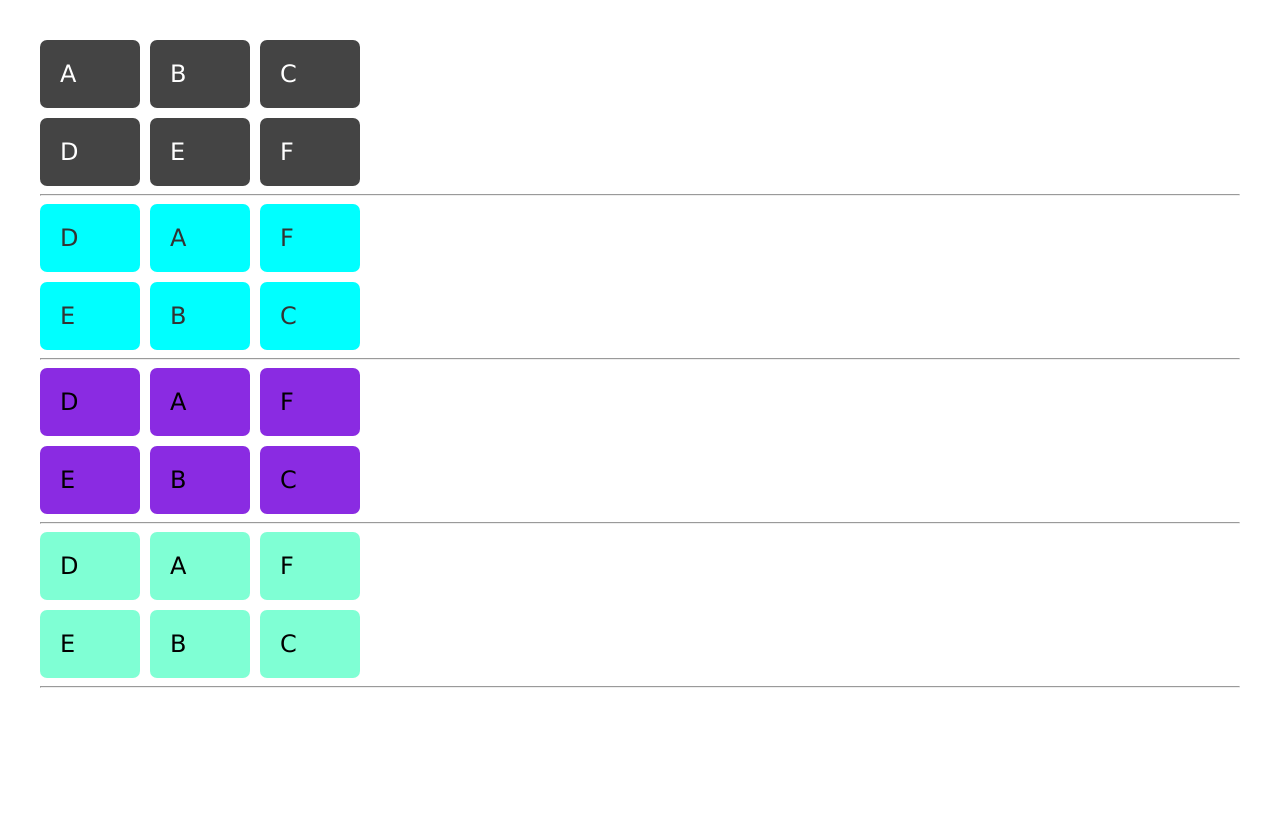
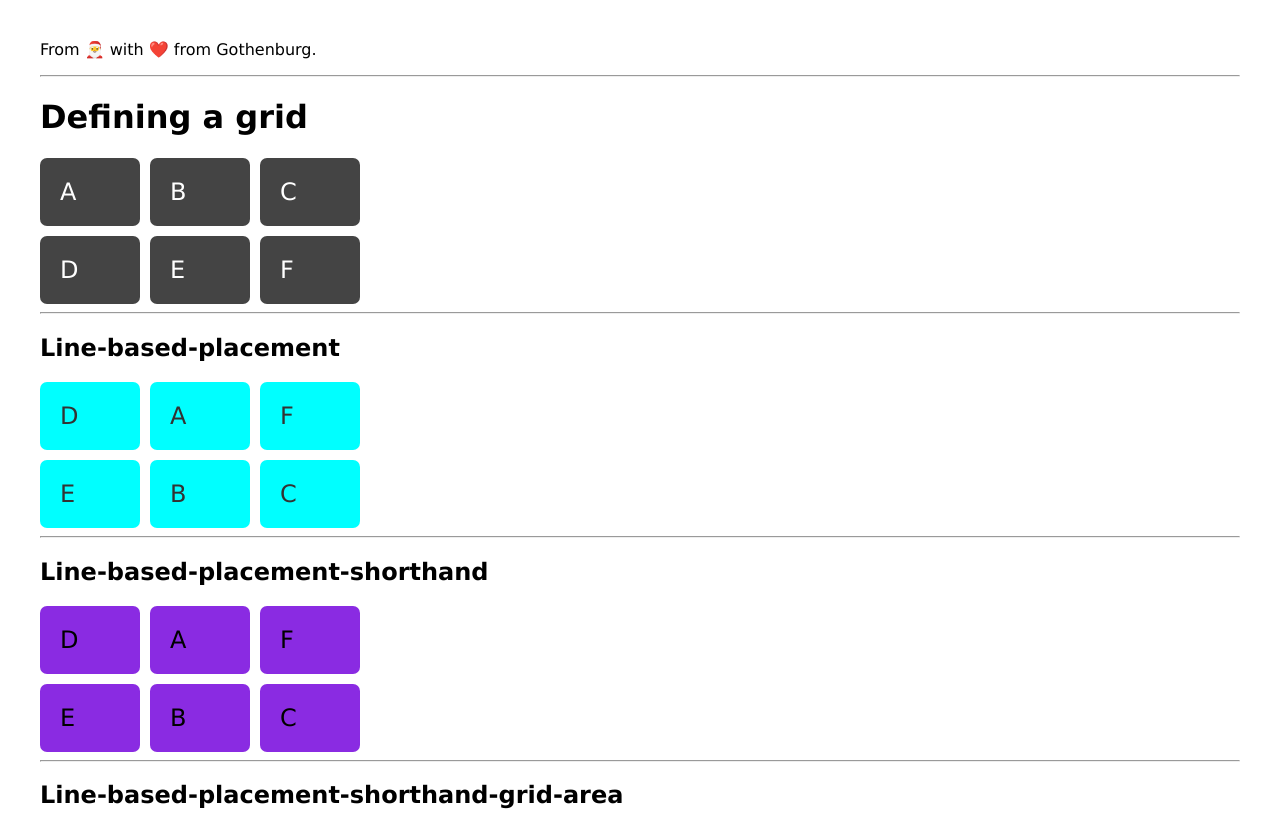
Before and after one commit to Lexicon-Frontend-React-2023-2024/grid, a plain HTML site: page index.html in a window 1280 px wide. Shown: the top 813 px of the page. Drawn offline with Linux system fonts and the light colour scheme.

Commit message:
Add headers

```diff
--- a/index.html
+++ b/index.html
@@ -7,6 +7,9 @@
     <link rel="stylesheet" href="style.css">
 </head>
 <body>
+    <p>From 🎅 with ❤️ from Gothenburg.</p>
+    <hr>
+    <h1>Defining a grid</h1>
     <div class="boxOne">
         <div class="box ">A</div>
         <div class="box ">B</div>
@@ -17,7 +20,7 @@
     </div>
 
     <hr>
-
+    <h2>Line-based-placement</h2>
     <!--Line-based-placement-->
     <div class="boxTwo">
         <div class="box2 A">A</div>
@@ -29,7 +32,7 @@
     </div>
 
     <hr>
-
+    <h2>Line-based-placement-shorthand</h2>
     <!--Line-based-placement-shorthand-->
     <div class="boxThree">
         <div class="box3 A3">A</div>
@@ -41,7 +44,7 @@
     </div>
 
     <hr>
-
+    <h2>Line-based-placement-shorthand-grid-area</h2>
      <!--Line-based-placement-shorthand-grid-area-->
     <div class="boxFour">
         <div class="box4 A4">A</div>
```
